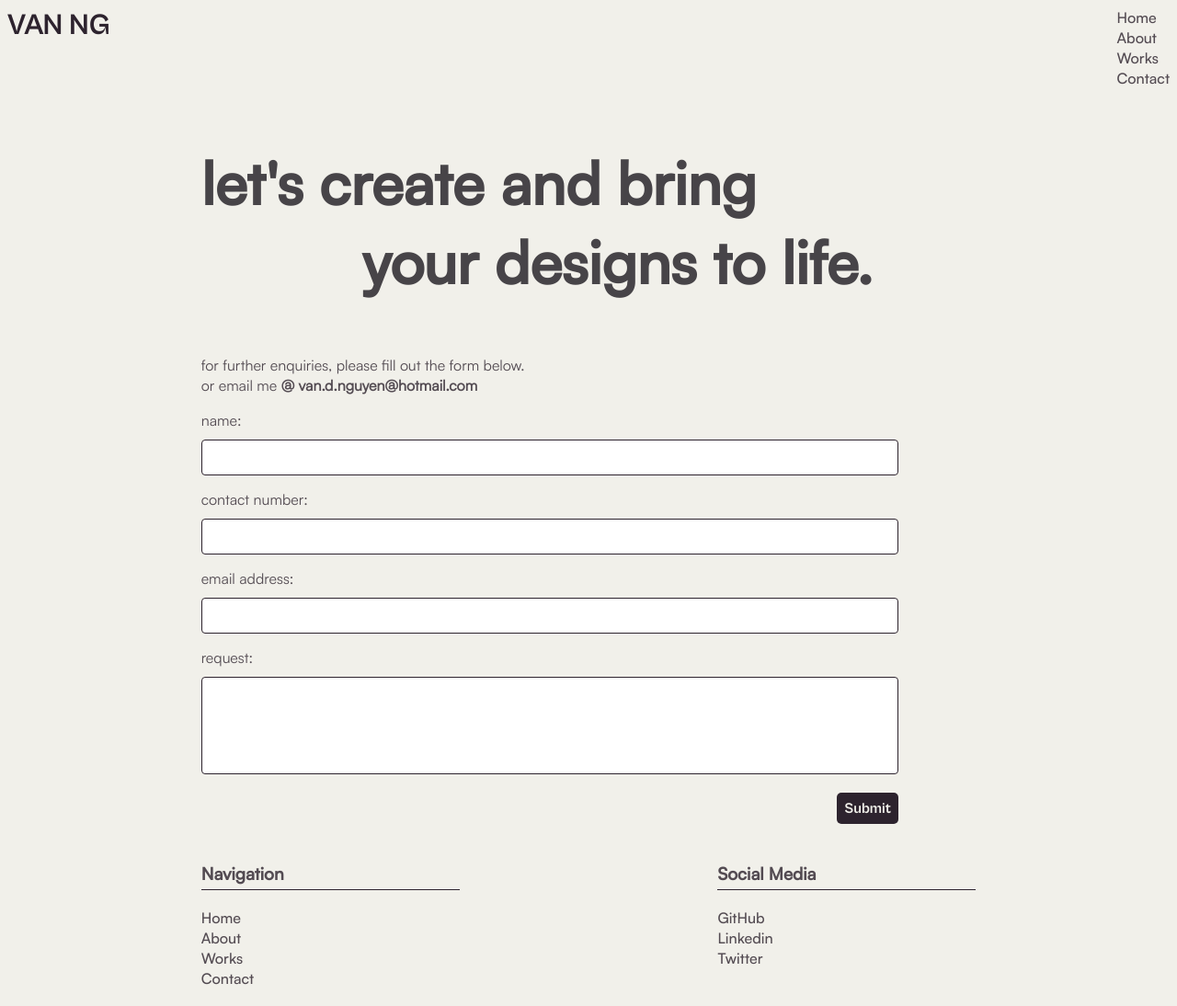
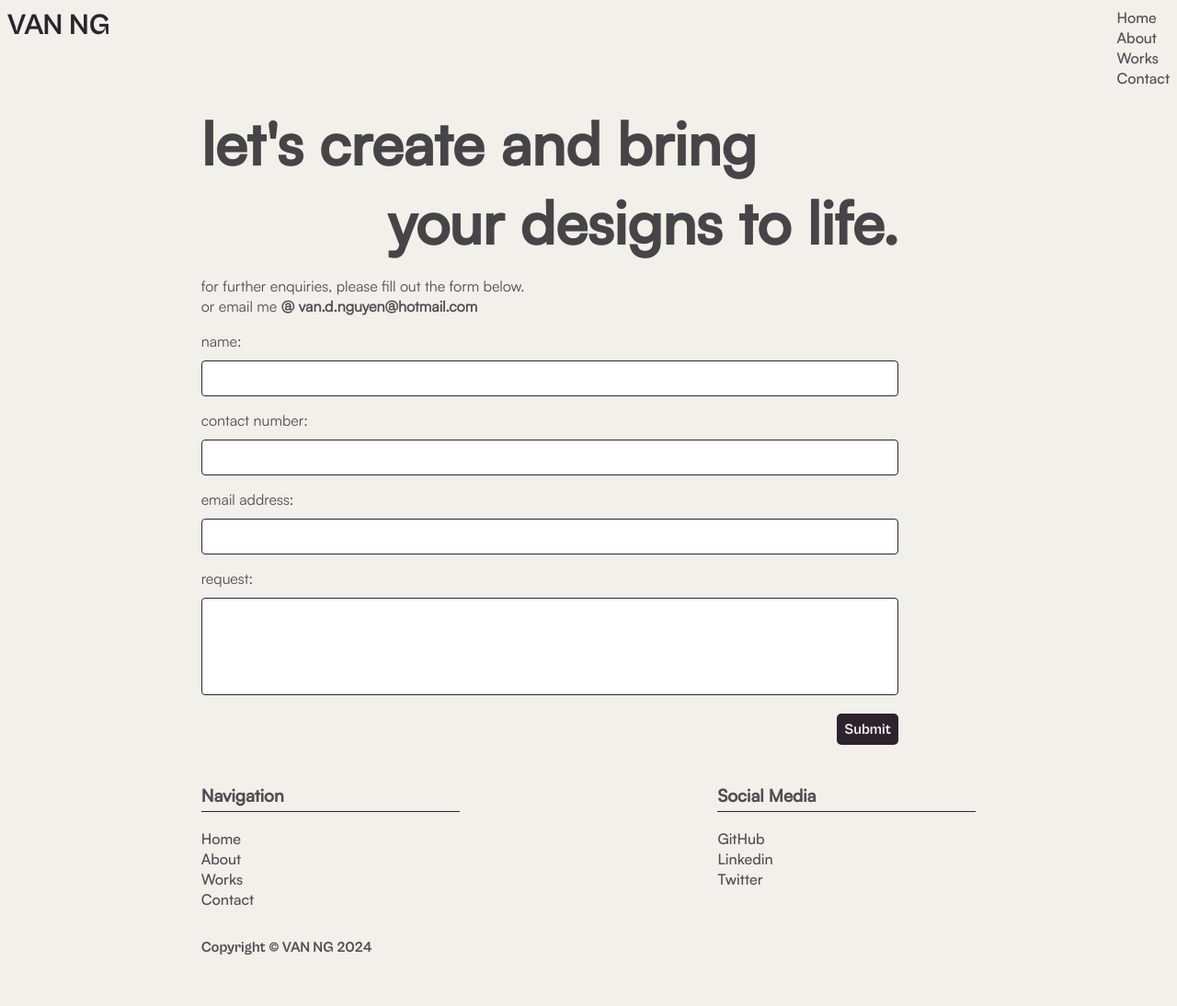
Before and after one commit to montsieur/T1A2-web-portfolio, a plain HTML site: page pages/contact.html in a window 1280 px wide. Shown: the top 1094 px of the page at 92% size. After the commit the page ends 1049 px from the top, so only its background shows below. Drawn offline with Linux system fonts and the light colour scheme.

Commit message:
fixed contact page header flex alignment + updated readme to include contact page info

```diff
--- a/css/contact.css
+++ b/css/contact.css
@@ -7,8 +7,14 @@ main {
 }
 
 main h1 {
-    font-size: clamp(2rem, 5vw, 5rem);
+    font-size: clamp(1.8rem, 5vw, 5rem);
     font-family: Satoshi-Medium;
+    margin:0;
+}
+
+.right-align {
+    text-align: right;
+    padding-right: 10%;
 }
 
 .form-container {
--- a/pages/contact.html
+++ b/pages/contact.html
@@ -24,12 +24,13 @@
     </header>
 
     <main>
-        <h1>
-            let's create and bring <br>
-            &nbsp;&nbsp;&nbsp;&nbsp;&nbsp;&nbsp;&nbsp;&nbsp;&nbsp;
-            your designs to life.
-        </h1>
-
+        <section class="contact-header"></section>
+            <div class="left-align">
+                <h1>let's create and bring</h1>
+            </div>
+            <div class="right-align">
+                <h1>your designs to life.</h1>
+            </div>
         <p>
             for further enquiries, please fill out the form below. <br>
             or email me <b>@ van.d.nguyen@hotmail.com</b>
```
Also changed, not shown: 1 other file.
